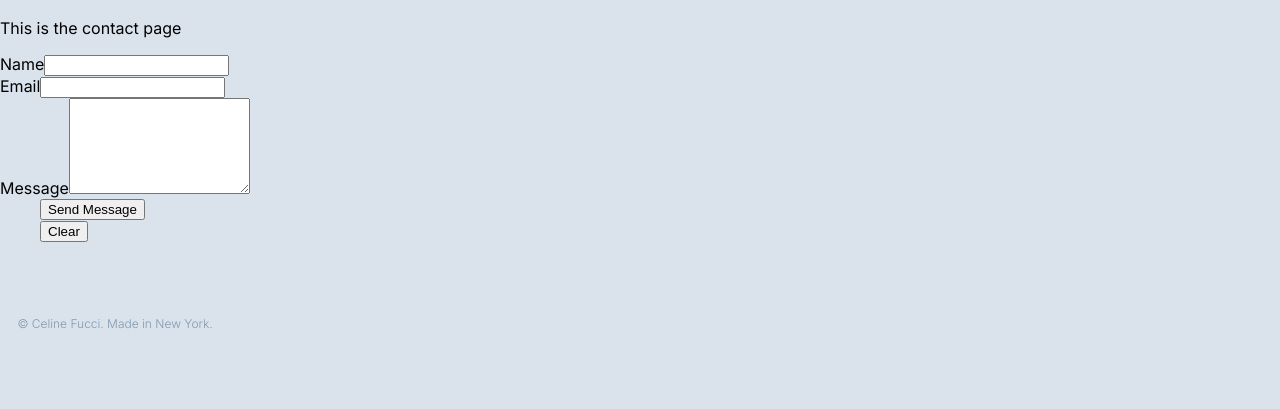
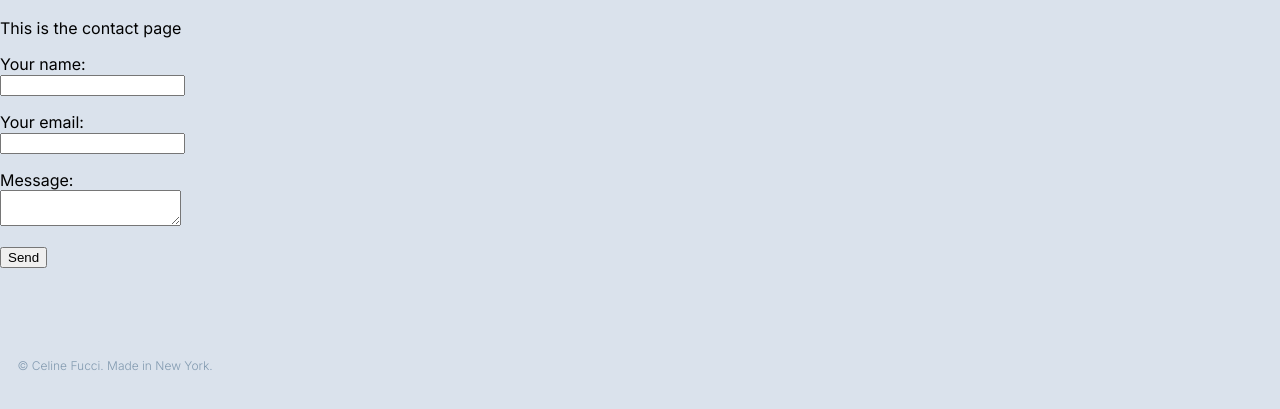
Before and after one commit to celinefucci/cf-website, a Gatsby site: page /contact in a window 1280 px wide. Shown: the part 151-560 px from the top of the page. Built offline with nearby package versions, Linux system fonts and the light colour scheme; Gatsby itself is replaced by a stand-in of ours.

Commit message:
testing form

```diff
--- a/src/components/contactform.js
+++ b/src/components/contactform.js
@@ -35,34 +35,85 @@ const ContactForm = () => (
     // </form>
 
 
-    <form name="contact" method="post" action="/success" data-netlify="true" data-netlify-honeypot="bot-field">
-        <input type="hidden" name="bot-field" />
+    // <form
+    //     name="contact"
+    //     method="post"
+    //     action="/success"
+    //     data-netlify="true"
+    //     data-netlify-honeypot="bot-field"
+    // >
+    //     <input type="hidden" name="bot-field" />
+    //     <input type="hidden" name="form-name" value="contact" />
+
+    //     <div className="field half first">
+    //         <label htmlFor="name">Name</label>
+    //         <input type="text" name="name" id="name" />
+    //     </div>
+
+    //     <div className="field half">
+    //         <label htmlFor="email">Email</label>
+    //         <input type="text" name="email" id="email" />
+    //     </div>
+
+    //     <div className="field">
+    //         <label htmlFor="message">Message</label>
+    //         <textarea name="message" id="message" rows="6" />
+    //     </div>
+
+    //     <div className="field">
+    //         <div data-netlify-recaptcha="true"></div>
+    //     </div>
+
+    //     <ul className="actions">
+    //         <li>
+    //             <input type="submit" value="Send Message" className="special" />
+    //         </li>
+    //         <li>
+    //             <input type="reset" value="Clear" />
+    //         </li>
+    //     </ul>
+
+    // </form>
+
+
+      <form
+        name="contact"
+        method="post"
+        action="/success/"
+        data-netlify="true"
+        data-netlify-honeypot="bot-field"
+      >
         <input type="hidden" name="form-name" value="contact" />
-
-        <div className="field half first">
-            <label htmlFor="name">Name</label>
-            <input type="text" name="name" id="name" />
-        </div>
-
-        <div className="field half">
-            <label htmlFor="email">Email</label>
-            <input type="text" name="email" id="email" />
-        </div>
-
-        <div className="field">
-            <label htmlFor="message">Message</label>
-            <textarea name="message" id="message" rows="6" />
-        </div>
-
-        <ul className="actions">
-            <li>
-            <input type="submit" value="Send Message" className="special" />
-            </li>
-            <li>
-            <input type="reset" value="Clear" />
-            </li>
-        </ul>
-    </form>
+        <p hidden>
+          <label>
+            Don’t fill this out: <input name="bot-field" />
+          </label>
+        </p>
+        <p>
+          <label>
+            Your name:
+            <br />
+            <input type="text" name="name" />
+          </label>
+        </p>
+        <p>
+          <label>
+            Your email:
+            <br />
+            <input type="email" name="email" />
+          </label>
+        </p>
+        <p>
+          <label>
+            Message:
+            <br />
+            <textarea name="message" />
+          </label>
+        </p>
+        <p>
+          <button type="submit">Send</button>
+        </p>
+      </form>
 
 
 )
```
Also changed, not shown: src/pages/success.js (+5 -4 lines).
